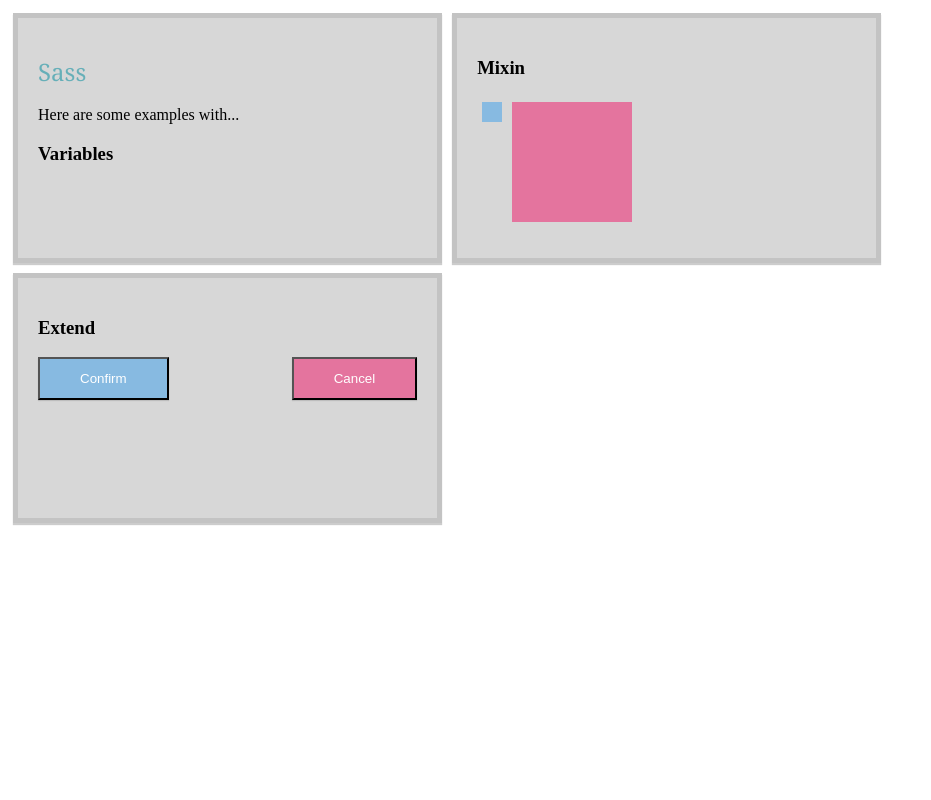
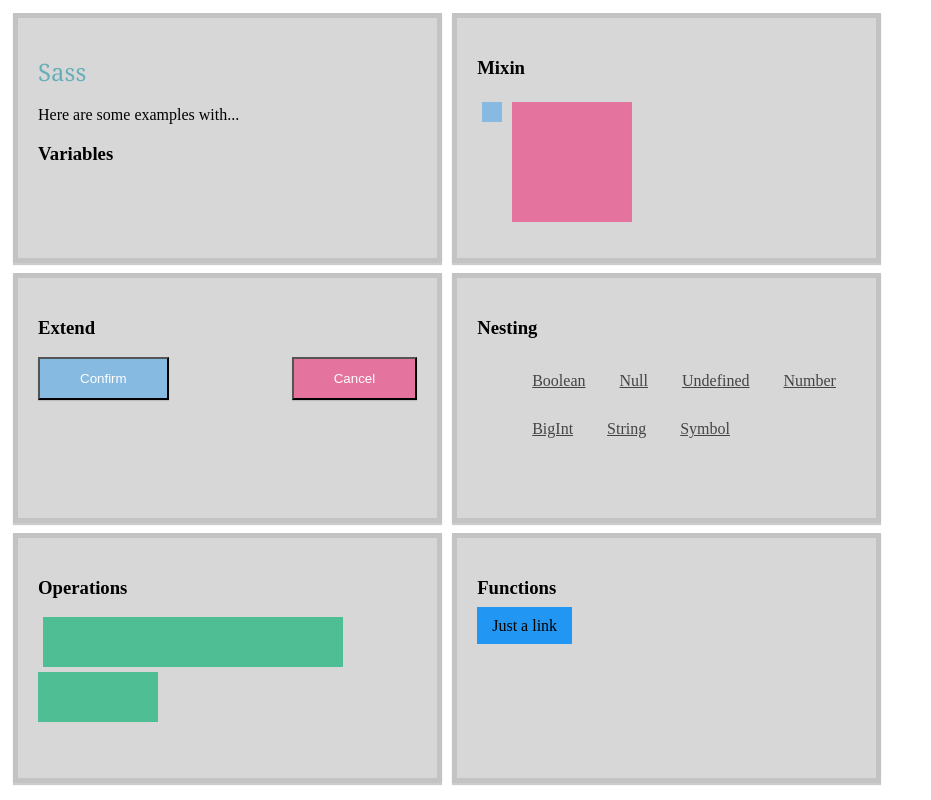
Before and after one commit to ksemal/sass-examples, a plain HTML site: page index.html in a window 1280 px wide. Shown: the whole page, without its empty margins (0-931 px from the left). Drawn offline with Linux system fonts and the light colour scheme.

Commit message:
nesting, operations, functions

```diff
--- a/index.html
+++ b/index.html
@@ -23,8 +23,45 @@
       </div>
       <div class="topics">
             <h3>Extend</h3>
-            <button class="confirm">Confirm</button>
-            <button class="cancel">Cancel</button>
+            <button class="dialog-button confirm">Confirm</button>
+            <button class="dialog-button cancel">Cancel</button>
+      </div>
+      <div class="topics">
+            <h3>Nesting</h3>
+            <ul>
+                <li><a>
+                        Boolean
+                </a></li>
+                <li><a>
+                        Null
+                </a></li>
+                <li><a>
+                        Undefined
+                </a></li>
+                <li><a>
+                        Number
+                </a></li>
+                <li><a>
+                        BigInt
+                </a></li>
+                <li><a>
+                        String
+                </a></li>
+                <li><a>
+                        Symbol
+                </a></li>
+            </ul>
+      </div>
+      <div class="topics">
+          <h3>Operations</h3>
+          <div class="container">
+              <div class="column-half"></div>
+              <div class="column-fifth"></div>
+          </div>
+      </div>
+      <div class="topics">
+          <h3>Functions</h3>
+          <a class="link">Just a link</a>
       </div>
     </div>
   </body>
--- a/output.css
+++ b/output.css
@@ -41,3 +41,37 @@ div.topics {
 .cancel {
   background-color: #e4749e;
   float: right; }
+
+ul {
+  list-style: none; }
+  ul li {
+    padding: 15px;
+    display: inline-block; }
+    ul li a {
+      text-decoration: none;
+      font-size: 16px;
+      color: #444;
+      cursor: pointer;
+      text-decoration: underline; }
+
+.container {
+  width: 600px;
+  height: 50px; }
+
+.column-half {
+  width: 300px;
+  background-color: #4fbe94;
+  height: 50px;
+  margin: 5px; }
+
+.column-fifth {
+  width: 120px;
+  background-color: #4fbe94;
+  height: 50px; }
+
+a.link {
+  padding: 10px 15px;
+  background-color: #2196f3; }
+
+a.link:hover {
+  background-color: #0c7cd5; }
--- a/style.scss
+++ b/style.scss
@@ -58,3 +58,57 @@ div.topics {
   background-color: #e4749e;
   float: right;
 }
+
+//Nesting
+
+ul {
+  list-style: none;
+
+  li {
+    padding: 15px;
+    display: inline-block;
+
+    a {
+      text-decoration: none;
+      font-size: 16px;
+      color: #444;
+      cursor: pointer;
+      text-decoration: underline;
+    }
+  }
+}
+
+//Operations
+
+$width: 600px;
+$color-rose: rgb(79, 190, 148);
+$height: 50px;
+
+.container {
+  width: $width;
+  height: $height;
+}
+
+.column-half {
+  width: $width / 2;
+  background-color: $color-rose;
+  height: $height;
+  margin: 5px;
+}
+
+.column-fifth {
+  width: $width / 5;
+  background-color: $color-rose;
+  height: $height;
+}
+
+//Functions
+$awesome-blue: #2196f3;
+a.link {
+  padding: 10px 15px;
+  background-color: $awesome-blue;
+}
+
+a.link:hover {
+  background-color: darken($awesome-blue, 10%);
+}
```
